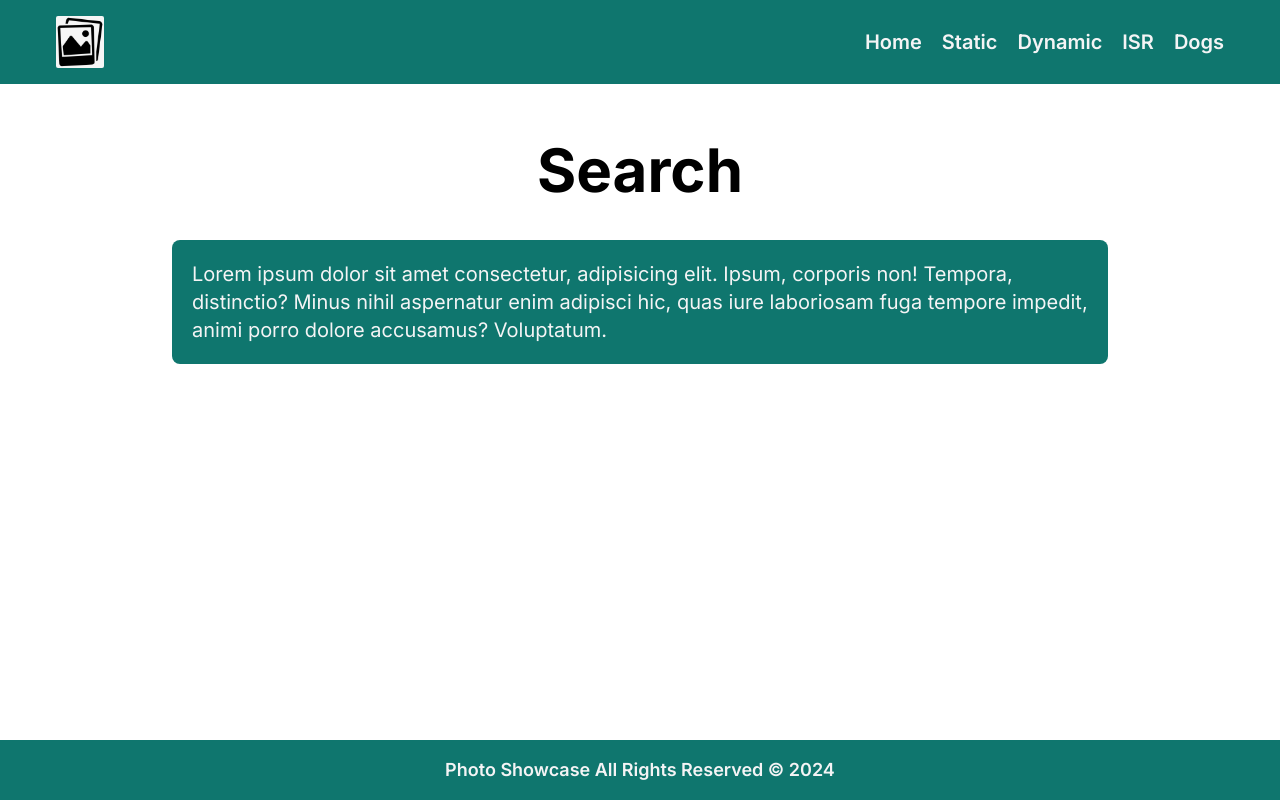
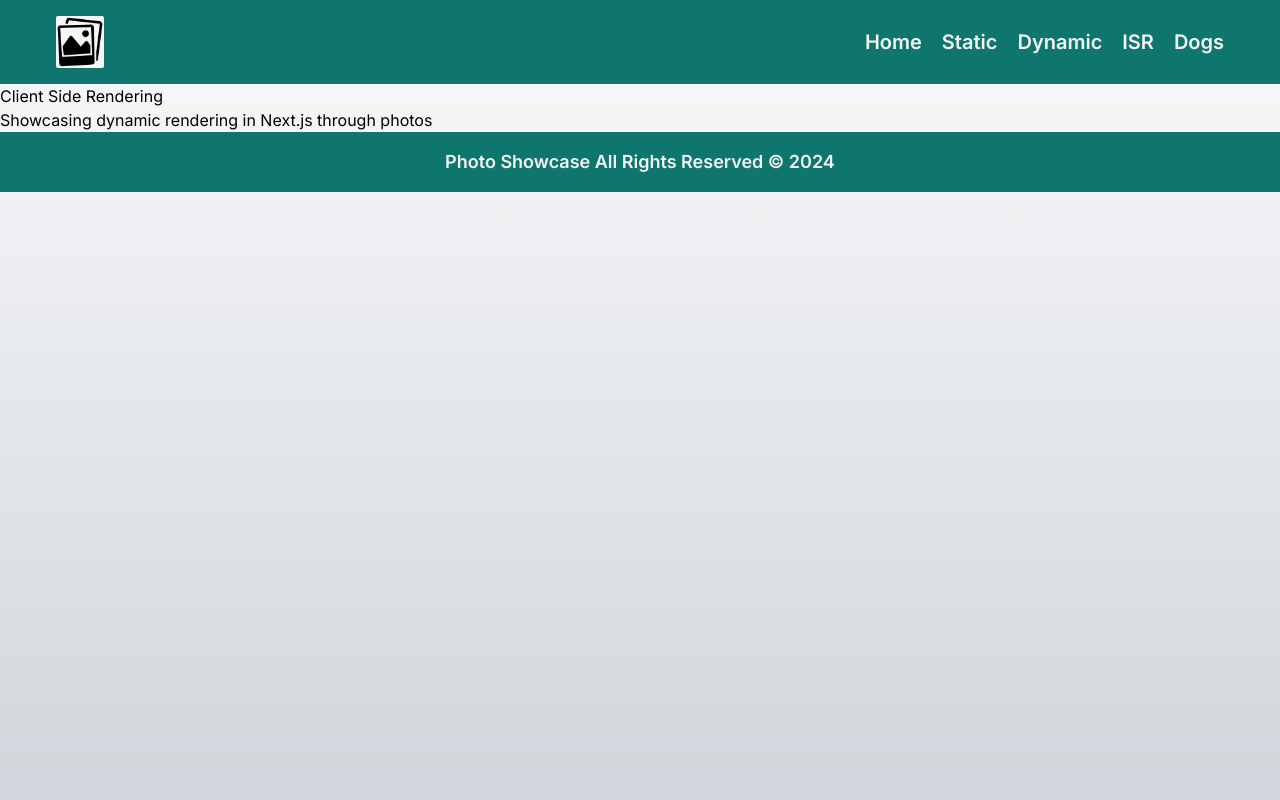
Before and after one commit to acktreptow/photo-showcase, a Next.js app: page /search in a window 1280 px wide. Built offline with nearby package versions, Linux system fonts and the light colour scheme.

Commit message:
create client page component

```diff
--- /dev/null
+++ b/src/app/search/page.client.tsx
@@ -0,0 +1,12 @@
+"use client";
+
+function SearchPageClient() {
+  return (
+    <div>
+      <h1>Client Side Rendering</h1>
+      <p>Showcasing dynamic rendering in Next.js through photos</p>
+    </div>
+  );
+}
+
+export default SearchPageClient;
--- a/src/app/search/page.tsx
+++ b/src/app/search/page.tsx
@@ -1,20 +1,17 @@
-import Container from "../components/Container";
-import Title from "../components/Title";
-import TextBox from "../components/TextBox";
+import SearchPageClient from "./page.client";
 
-function SearchPage() {
+import { Metadata } from "next";
+
+export const metadata: Metadata = {
+  title: "Client Side Rendering",
+  description: "Showcasing dynamic rendering in Next.js through photos",
+};
+
+function SearchPage(): JSX.Element {
   return (
-    <Container>
-      <Title title="Search" />
-      <TextBox>
-        <p>
-          Lorem ipsum dolor sit amet consectetur, adipisicing elit. Ipsum,
-          corporis non! Tempora, distinctio? Minus nihil aspernatur enim
-          adipisci hic, quas iure laboriosam fuga tempore impedit, animi porro
-          dolore accusamus? Voluptatum.
-        </p>
-      </TextBox>
-    </Container>
+    <div>
+      <SearchPageClient />
+    </div>
   );
 }
 
```
